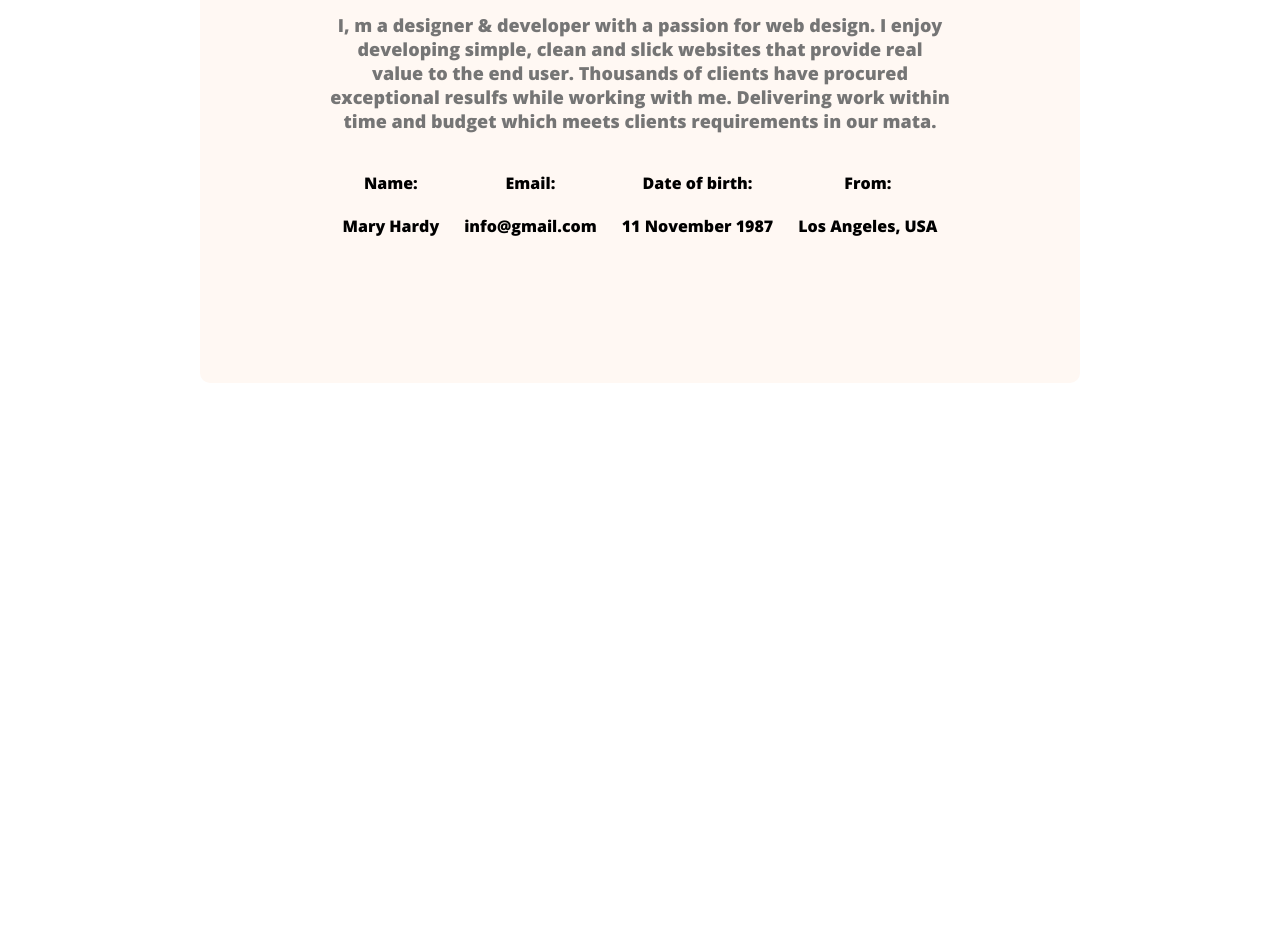
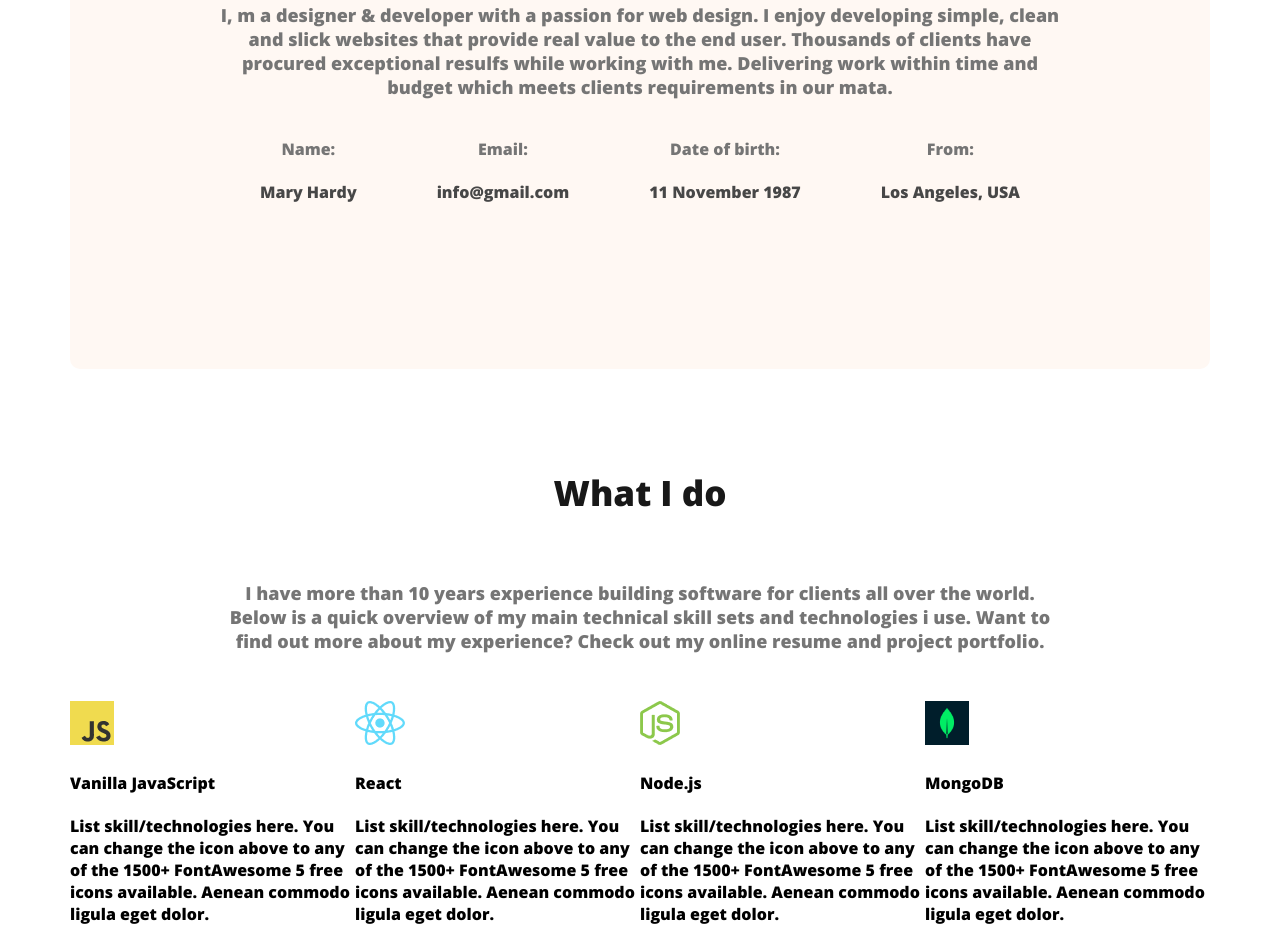
Before and after one commit to borson111/webdeveloper-portfolio, a plain HTML site: page index.html in a window 1280 px wide. Shown: the part 1132-2081 px from the top of the page. Before the commit the page ends 1645 px from the top, so only its background shows below. Drawn offline with nearby package versions, Linux system fonts and the light colour scheme.

Commit message:
add skill

```diff
--- a/index.html
+++ b/index.html
@@ -57,6 +57,35 @@
             </div>
         </section>
 
+        <section>
+
+            <h3 class="section-title">What I do</h3>
+            <p id="what-i-do-description" class="section-description">I have more than 10 years experience building software for clients all over the world. Below is a quick overview of my main technical skill sets and technologies i use. Want to find out more about my experience? Check out my online resume and project portfolio.</p>
+
+            <div class="skill-container">
+                <div class="skill">
+                    <img src="images/icons/js.png" alt="">
+                    <h4 class="skill-title">Vanilla JavaScript</h4>
+                    <p class="skill-description">List skill/technologies here. You can change the icon above to any of the 1500+ FontAwesome 5 free icons available. Aenean commodo ligula eget dolor.</p>
+                </div>
+                <div class="skill">
+                    <img src="images/icons/react.png" alt="">
+                    <h4 class="skill-title">React</h4>
+                    <p class="skill-description">List skill/technologies here. You can change the icon above to any of the 1500+ FontAwesome 5 free icons available. Aenean commodo ligula eget dolor.</p>
+                </div>
+                <div class="skill">
+                    <img src="images/icons/nodejs.png" alt="">
+                    <h4 class="skill-title">Node.js</h4>
+                    <p class="skill-description">List skill/technologies here. You can change the icon above to any of the 1500+ FontAwesome 5 free icons available. Aenean commodo ligula eget dolor.</p>
+                </div>
+                <div class="skill">
+                    <img src="images/icons/mongo.png" alt="">
+                    <h4 class="skill-title">MongoDB</h4>
+                    <p class="skill-description">List skill/technologies here. You can change the icon above to any of the 1500+ FontAwesome 5 free icons available. Aenean commodo ligula eget dolor.</p>
+                </div>
+            </div>
+        </section>
+
     </main>
     <footer>
 
--- a/styles/portfolio.css
+++ b/styles/portfolio.css
@@ -101,10 +101,10 @@ main {
 
 
 .about {
-    padding: 130px;
+    padding: 150px;
     border-radius: 10px;
     background: #FFF8F3;
-    margin: 130px;
+    margin: 100px 0px 100px 0px ;
 }
 
 
@@ -120,10 +120,27 @@ main {
     text-align: center;
     font-size: 18px;
 }
+
 .about-info-container {
     display: flex;
     justify-content: space-around;
 }
+
 .about-info {
     text-align: center;
 }
+
+.info-title {
+    color: #757575;
+}
+
+.info-description {
+    color: #474747;
+}
+
+#what-i-do-description {
+    padding: 30px 150px;
+}
+.skill-container {
+    display: flex;
+}
```
